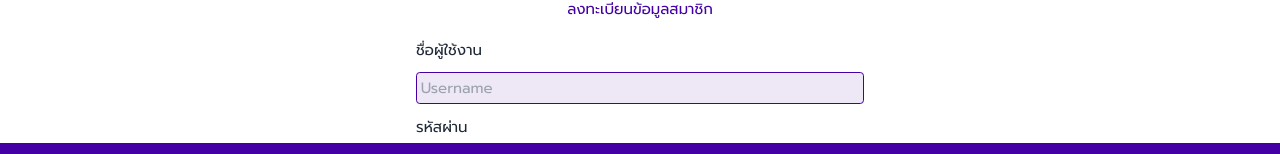
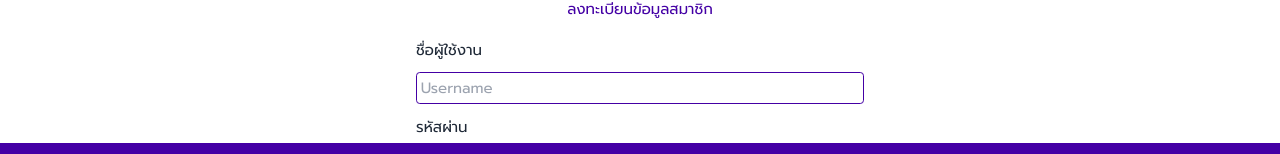
Before and after one commit to zvcx22545/Dopoy788, a React (Vite) app: page /register in a window 1280 px wide. Shown: the part 617-771 px from the top of the page. Built offline with nearby package versions, Linux system fonts and the light colour scheme.

Commit message:
src/components/Register/Register.jsx

```diff
--- a/src/components/Register/Register.jsx
+++ b/src/components/Register/Register.jsx
@@ -1,20 +1,19 @@
-
 import Navbar from "../Navbar/Navbar"
 import Footer from '../Footer/Footer.jsx'
 import Swal from "sweetalert2";
 import "./register.css";
 import { useState } from "react";
 import Box from "@mui/material/Box";
-import InputLabel from "@mui/material/InputLabel";
 import MenuItem from "@mui/material/MenuItem";
 import FormControl from "@mui/material/FormControl";
 import Select from "@mui/material/Select";
 import AfterSuccess from "./AfterSuccess.jsx";
 function Register() {
-  const [Bank, setAge] = useState("");
+
+  const [Bank, setBank] = useState("");
 
   const handleChange = (event) => {
-    setAge(event.target.value);
+    setBank(event.target.value);
   };
 
   const [phoneNumber, setPhoneNumber] = useState("");
@@ -113,14 +112,13 @@ function Register() {
             <FormControl fullWidth>
               <Select
                 style={{ backgroundColor: 'rgba(229, 220, 241, 0.66)' }}
-                className="border-solid border h-[31.6px] border-[#4400A5] p-1 rounded"
+                className="border-solid border h-[31.6px] border-[#4400A5] p-1 rounded "
                 labelId="demo-simple-select-label"
                 id="demo-simple-select"
                 value={Bank}
                 label="กรุณาเลือกธนาคาร"
-                onChange={handleChange}
-              >
-                <MenuItem value={10}>Ten</MenuItem>
+                onChange={handleChange} >
+                <MenuItem value={10}> <img src="" alt="" />Ten</MenuItem>
                 <MenuItem value={20}>Twenty</MenuItem>
                 <MenuItem value={30}>Thirty</MenuItem>
               </Select>
@@ -152,4 +150,6 @@ function Register() {
   );
 }
 
+
+
 export default Register;
--- a/src/components/Register/register.css
+++ b/src/components/Register/register.css
@@ -5,9 +5,6 @@ input {
     color: #4400a5;
 }
 
-input{
-    background-color: rgba(229, 220, 241, 0.66);
-}
 
 form input:focus {
     outline: none;
@@ -15,6 +12,10 @@ form input:focus {
     background-color: rgba(229, 220, 241, 0.66); /* Background color when focused */
 }
 
+form input:not(:placeholder-shown) {
+    color: #4400a5;
+    background-color: rgba(229, 220, 241, 0.66);
+  }
 .recomend {
     display: grid;
     gap: 5px;
```
